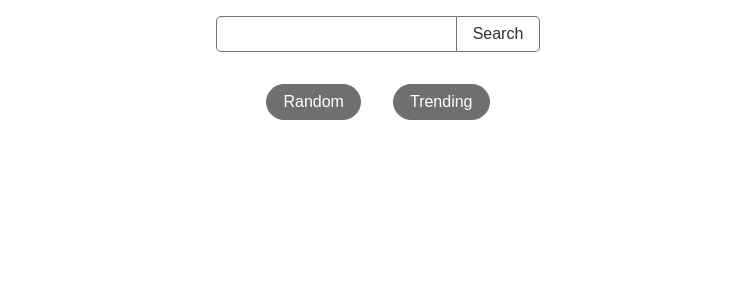
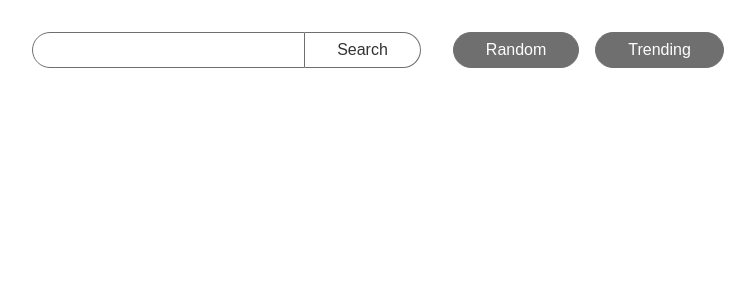
Before and after one commit to RasyadiAbdoellah/giphy-browser, a React (Create React App) app: page / in a window 1280 px wide. Shown: the top 300 px of the page, without its empty margins (262-1017 px from the left). Built offline with nearby package versions, Linux system fonts and the light colour scheme.

Commit message:
shorten flex container name to is-flex, add options for bem-like class usage

```diff
--- a/src/components/GifList/GifList.js
+++ b/src/components/GifList/GifList.js
@@ -28,7 +28,7 @@ class GifList extends React.Component {
   render() {
     const { gifs, selectedId } = this.props;
     return (
-      <div className='gif-collection'>
+      <div className='is-flex gif-collection'>
         {gifs.map(gif => {
           const active = selectedId === gif.id;
           return <GifEntry key={gif.id} gif={gif} active={active} {...this.props} />;
--- a/src/components/MainNav/MainNav.js
+++ b/src/components/MainNav/MainNav.js
@@ -23,13 +23,15 @@ class MainNav extends React.Component {
   render() {
     return (
       <nav id={this.props.id}>
-        <form onSubmit={this.submitHandler}>
-          <input type='text' onChange={this.changeHandler} />
-          <button type='submit'>Search</button>
-        </form>
-        <div>
-          <button onClick={() => this.props.apiCall('random')}>Random</button>
-          <button onClick={() => this.props.apiCall('trending')}>Trending</button>
+        <div className='is-flex '>
+          <form onSubmit={this.submitHandler} className='is-flex'>
+            <input type='text' onChange={this.changeHandler} />
+            <button type='submit'>Search</button>
+          </form>
+          <div className='is-flex nowrap'>
+            <button onClick={() => this.props.apiCall('random')}>Random</button>
+            <button onClick={() => this.props.apiCall('trending')}>Trending</button>
+          </div>
         </div>
       </nav>
     );
--- a/src/containers/MainContainer.js
+++ b/src/containers/MainContainer.js
@@ -34,7 +34,7 @@ export class Main extends React.Component {
     return (
       <>
         <MainNav id='navbar' apiCall={apiCall} />
-        <div className='flex-container'>
+        <div className='is-flex'>
           {queryType !== 'random' && (
             <div id='main'>
               {
--- a/src/styles/details.scss
+++ b/src/styles/details.scss
@@ -5,9 +5,7 @@
   max-width: 40%;
   right: 0;
   padding: 20px;
-  max-height: 85vh;
-  overflow-y: auto;
-  overflow-x: hidden;
+  position: sticky;
   top: 0;
   video,
   video source {
--- a/src/styles/list.scss
+++ b/src/styles/list.scss
@@ -1,11 +1,6 @@
 .gif-collection {
-  display: flex;
-  flex-flow: row wrap;
-  align-items: center;
-  justify-content: center;
   list-style: none;
-  max-height: 85vh;
-  overflow-y: auto;
+  width: 100%;
 }
 .gif-entry {
   box-sizing: border-box;
--- a/src/styles/main.scss
+++ b/src/styles/main.scss
@@ -4,47 +4,53 @@ html {
   height: 100%;
   margin: 0;
 }
-.flex-container {
+.is-flex {
   display: flex;
-  flex-flow: row nowrap;
+  padding: 1rem;
+  flex-flow: row wrap;
   justify-content: center;
+  align-items: flex-start;
   height: 100%;
+  &.nowrap {
+    flex-wrap: nowrap;
+  }
+  &.is-stretch {
+    justify-content: stretch;
+    align-items: stretch;
+  }
+  &.is-col {
+    flex-direction: column;
+  }
 }
 
 #navbar {
   width: 100%;
   display: flex;
-  flex-flow: column nowrap;
   justify-content: center;
-  align-items: center;
-  form,
-  div {
-    padding: 1rem;
-    display: flex;
-  }
-
   input,
   button {
-    padding: 0.5rem 1rem;
+    padding: 0.5rem 2rem;
     font-size: 100%;
     display: block;
     text-decoration: none;
     border: solid 1px $dark-gray;
+    border-radius: 50px;
     background: white;
-    border-radius: 5px;
   }
   form {
     :first-child {
-      border-radius: 5px 0 0 5px;
+      border-radius: 50px 0 0 50px;
     }
     :last-child {
-      border-radius: 0 5px 5px 0;
+      border-radius: 0 50px 50px 0;
       border-left: none;
     }
   }
   div > button {
-    border-radius: 50px;
-    margin: 0 1rem;
+    &:first-child {
+      margin-right: 1rem;
+    }
+    width: 100%;
     background-color: $dark-gray;
     color: $text-light;
     &:hover {
```
